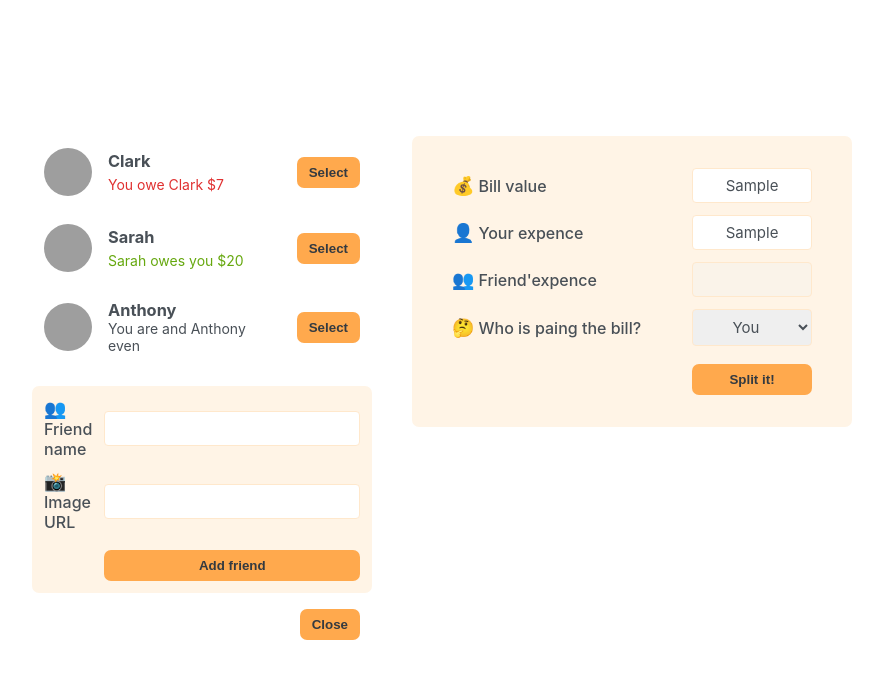
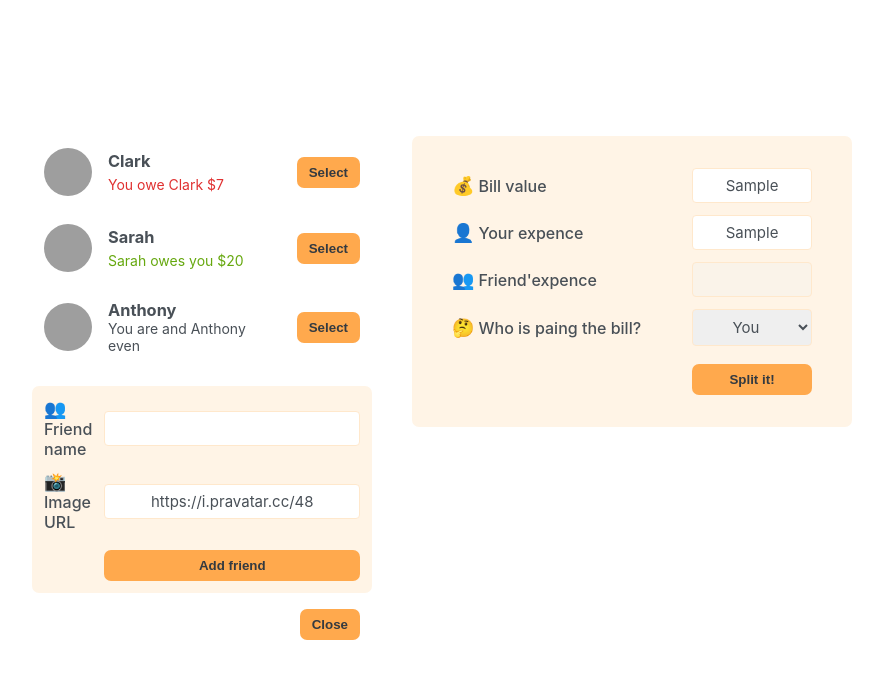
Before and after one commit to DRV111/eat-n-split, a React app: page / in a window 1280 px wide. Both pictures are taken after typing "Sample", "Sample" into the empty fields and a click on the button "Add friend". Shown: the top 678 px of the page, without its empty margins (198-1081 px from the left). Built offline with nearby package versions, Linux system fonts and the light colour scheme; grey boxes are pictures that could not be loaded; the HTML template or start-up script is replaced by a standard one.

Commit message:
feat: create add friend to the list functionality

```diff
--- a/src/App.jsx
+++ b/src/App.jsx
@@ -28,14 +28,19 @@ const initialFriends = [
 
 function App() {
   const [showAddForm, setShowAddForm] = useState(false);
+  const [addedFriend, setAddedFriend] = useState(initialFriends);
   function handleShowAddForm() {
     setShowAddForm((showForm) => !showForm);
+  }
+  function handleAddFriend(friend) {
+    setAddedFriend((friends) => [...friends, friend]);
+    setShowAddForm(false);
   }
   return (
     <div className="app">
       <div className="sidebar">
-        <FriendList friends={initialFriends} />
-        {showAddForm && <AddFriend />}
+        <FriendList friends={addedFriend} />
+        {showAddForm && <AddFriend onAddFriend={handleAddFriend} />}
         <Button onClick={handleShowAddForm}>
           {showAddForm ? 'Close' : 'Add friend'}
         </Button>
--- a/src/components/AddFriend.jsx
+++ b/src/components/AddFriend.jsx
@@ -1,12 +1,40 @@
+import { useState } from 'react';
 import Button from './Button';
 
-function AddFriend() {
+function AddFriend({ onAddFriend }) {
+  const [friendName, setFriendName] = useState('');
+  const [photoUrl, setPhotoUrl] = useState('https://i.pravatar.cc/48');
+  function handleSubmit(e) {
+    e.preventDefault();
+
+    if (!friendName || !photoUrl) {
+      return;
+    }
+    const id = crypto.randomUUID();
+    const newFriend = {
+      id,
+      name: friendName,
+      image: `${photoUrl}?=${id}`,
+      balance: 0,
+    };
+    onAddFriend(newFriend);
+    setFriendName('');
+    setPhotoUrl('https://i.pravatar.cc/48');
+  }
   return (
-    <form className="form-add-friend">
+    <form className="form-add-friend" onSubmit={handleSubmit}>
       <label>👥Friend name</label>
-      <input type="text" />
+      <input
+        onChange={(e) => setFriendName(e.target.value)}
+        type="text"
+        value={friendName}
+      />
       <label>📸Image URL</label>
-      <input type="text" />
+      <input
+        onChange={(e) => setPhotoUrl(e.target.value)}
+        type="text"
+        value={photoUrl}
+      />
       <Button className="button">Add friend</Button>
     </form>
   );
--- a/src/components/FriendList.jsx
+++ b/src/components/FriendList.jsx
@@ -4,7 +4,7 @@ function FriendList({ friends }) {
   return (
     <ul>
       {friends.map((friend) => (
-        <FriendProfile key={friend.id} friend={friend} />
+        <FriendProfile friend={friend} key={friend.id} />
       ))}
     </ul>
   );
```
